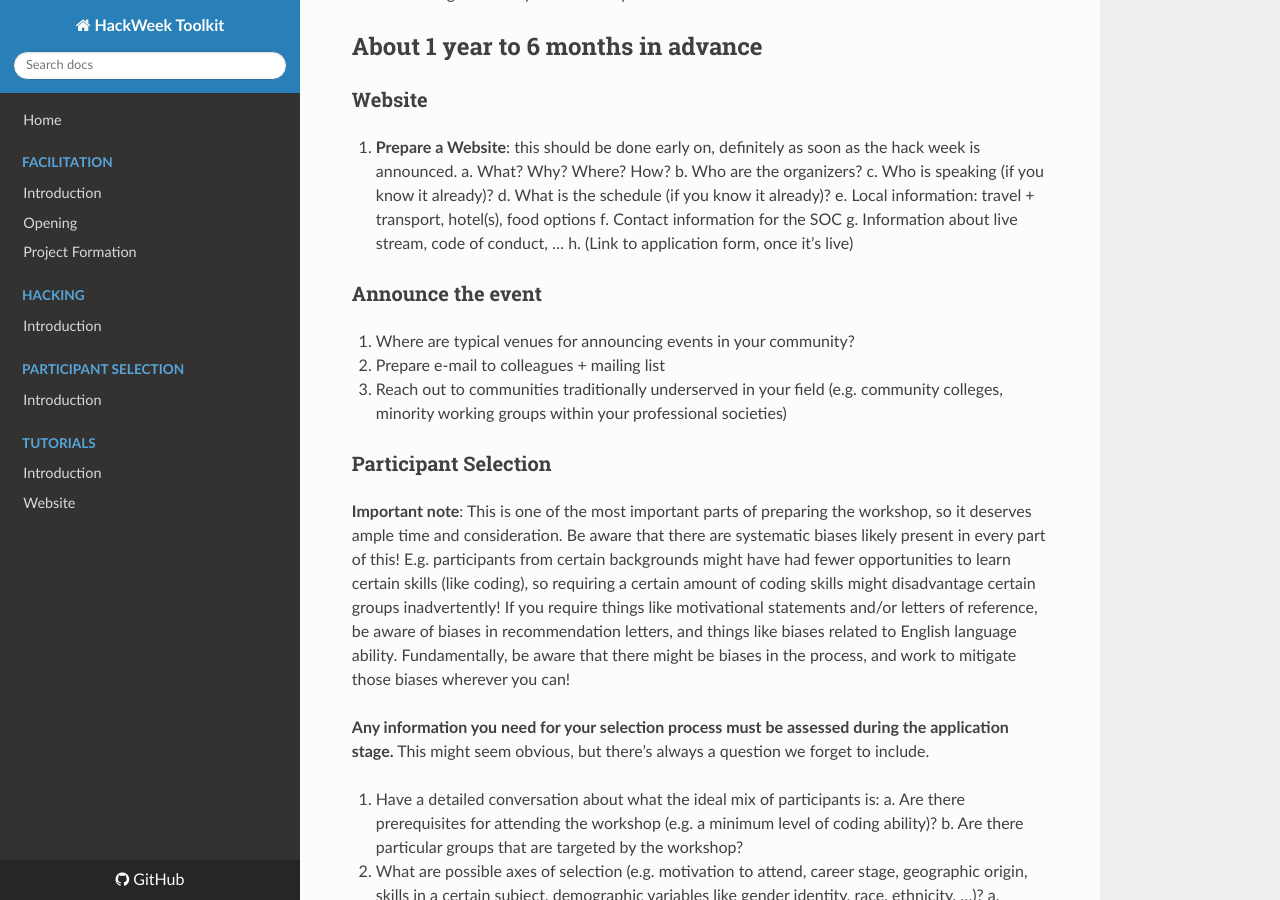
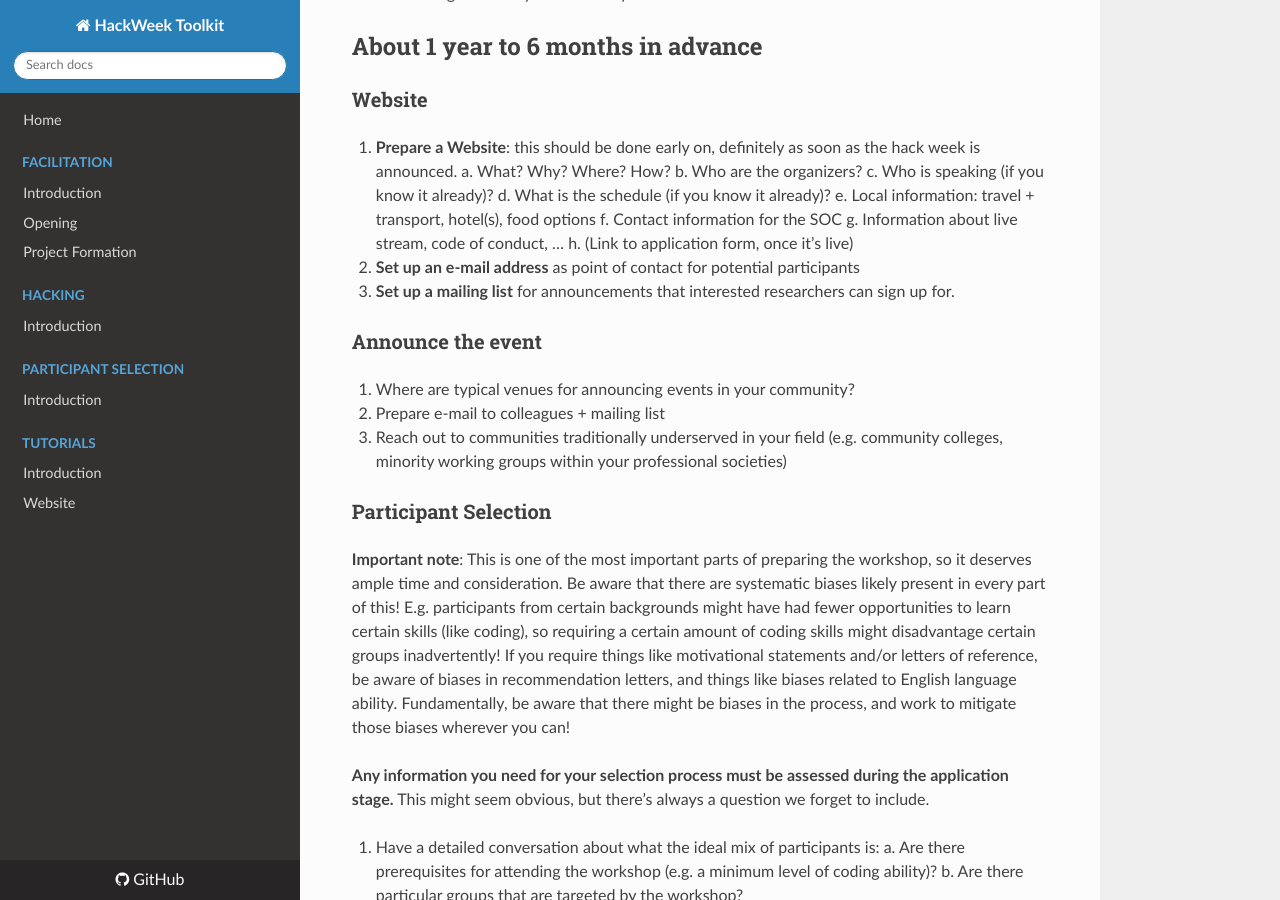
Before and after one commit to uwescience/HackWeek-Toolkit, an MkDocs documentation site: the page built from docs/Timeline/Timeline-Intro.md, in a window 1280 px wide and 900 px high, scrolled down 2570 px. Built offline with MkDocs 1.6.1, drawn with Linux system fonts in a browser that asks for light colours; nearby versions of some CDN libraries.

Commit message:
added e-mail address and mailing list

```diff
--- a/docs/Timeline/Timeline-Intro.md
+++ b/docs/Timeline/Timeline-Intro.md
@@ -83,6 +83,8 @@ Is there administrative support in terms of practical organization (e.g. handlin
    f. Contact information for the SOC
    g. Information about live stream, code of conduct, …
    h. (Link to application form, once it’s live)
+2. **Set up an e-mail address** as point of contact for potential participants
+3. **Set up a mailing list** for announcements that interested researchers can sign up for.
 
 ### Announce the event
 1. Where are typical venues for announcing events in your community?
```
